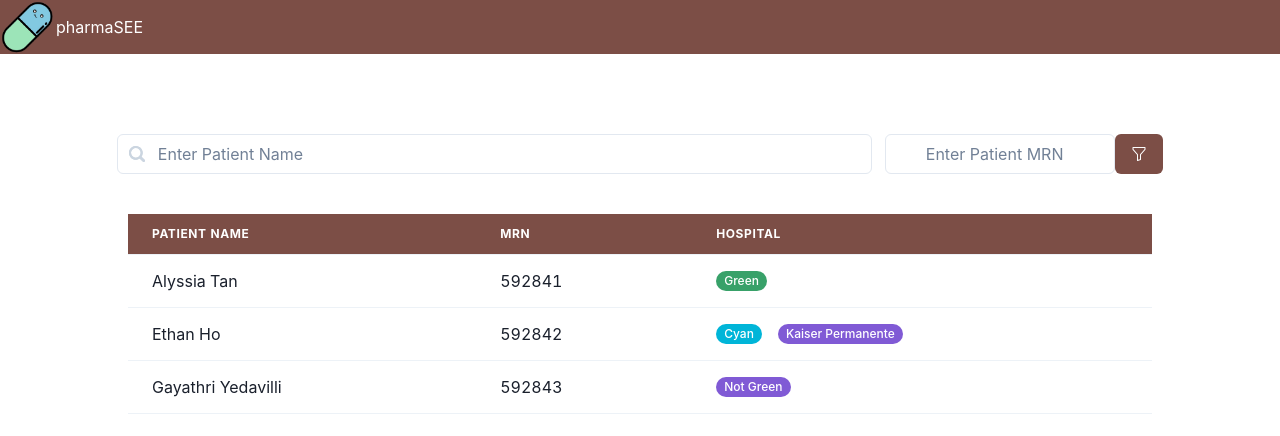
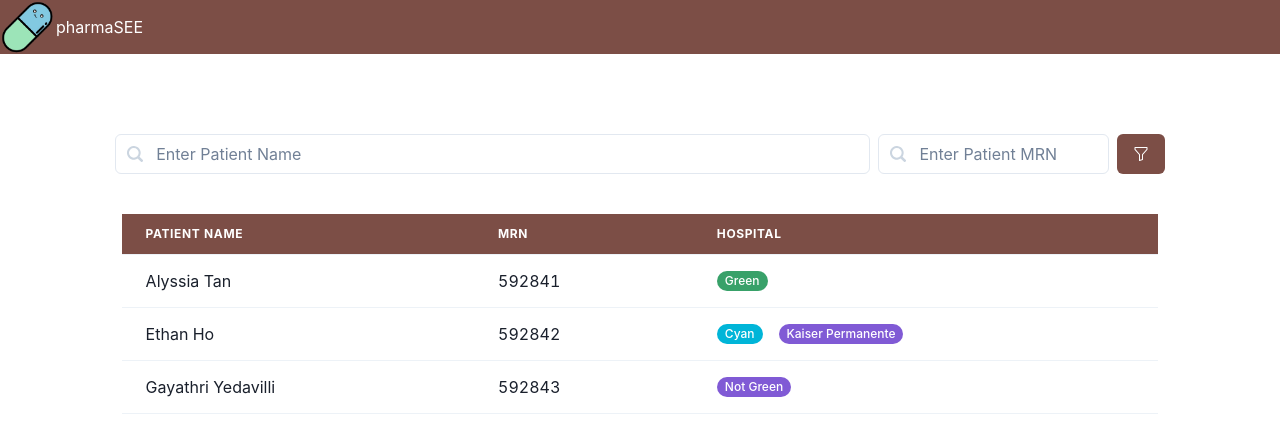
Before and after one commit to eachen1010/pharmasee_frontend, a React (Create React App) app: page /search in a window 1280 px wide. Shown: the top 436 px of the page. Built offline with nearby package versions, Linux system fonts and the light colour scheme.

Commit message:
Omg that was close I almost lost the icon

```diff
--- a/src/pages/PatientSearch.jsx
+++ b/src/pages/PatientSearch.jsx
@@ -74,24 +74,28 @@ const PatientSearch = () => {
             >
             <Flex
             flexDirection="column"
-            width="95vw"
+            width="90vw"
             height="80vh"
             alignItems="center"
             >
-                <Stack spacing={10} direction="row" width='auto' justifyContent="space-evenly">
+                <Stack spacing={2} direction="row" width='auto' justifyContent="space-evenly">
                     <InputGroup>
                         <InputLeftElement pointerEvents='none'>
                         <Search2Icon color='gray.300' />
                         </InputLeftElement>
-                    <Input width='59vw' placeholder='Enter Patient Name' marginRight='1vw' />
+                        <Input width='59vw' placeholder='Enter Patient Name' />
+                    </InputGroup>
+                    <InputGroup>
                         <InputLeftElement pointerEvents='none'>
                         <Search2Icon color='gray.300' />
                         </InputLeftElement>
                         <Input width='18vw' placeholder='Enter Patient MRN' />
+                    </InputGroup>
+                    <InputGroup>
                         <Button backgroundColor="#7C4E46"><BsFunnel style={{ color: 'white' }} /></Button>
                     </InputGroup>
                 </Stack>
-                <TableContainer width='80vw' marginTop='5vh'>
+                <TableContainer width='81vw' marginTop='5vh'>
                     <Table variant='simple'>
                         <Thead style={{ backgroundColor: '#7C4E46' }}>
                         <Tr>
```
Lines whose indentation alone changed are shown as unchanged.
